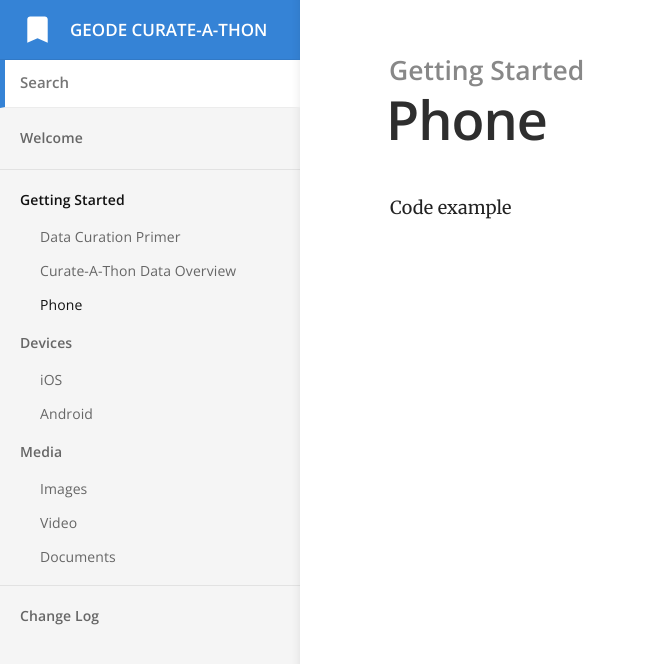
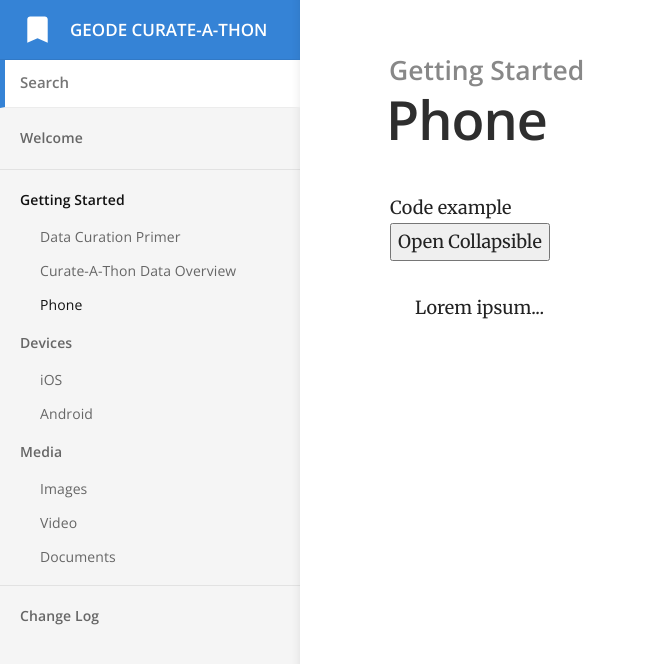
Before and after one commit to bdezray/GEODE-Curate-A-Thon, a Jekyll site: the page built from _docs/Getting Started/phone.md, in a window 1280 px wide. Shown: the top 664 px of the page, without its empty margins (0-645 px from the left). Built offline with Jekyll 4.4.1, drawn with Linux system fonts in a browser that asks for light colours.

Commit message:
Test collabpsible button

```diff
--- a/_docs/Getting Started/phone.md
+++ b/_docs/Getting Started/phone.md
@@ -7,3 +7,9 @@ order: 4
 <details><summary>Code example</summary><p>
 ...
 </p></details>
+
+
+<button type="button" class="collapsible">Open Collapsible</button>
+<div class ="content">
+  <p>Lorem ipsum...</p>
+</div>
```
